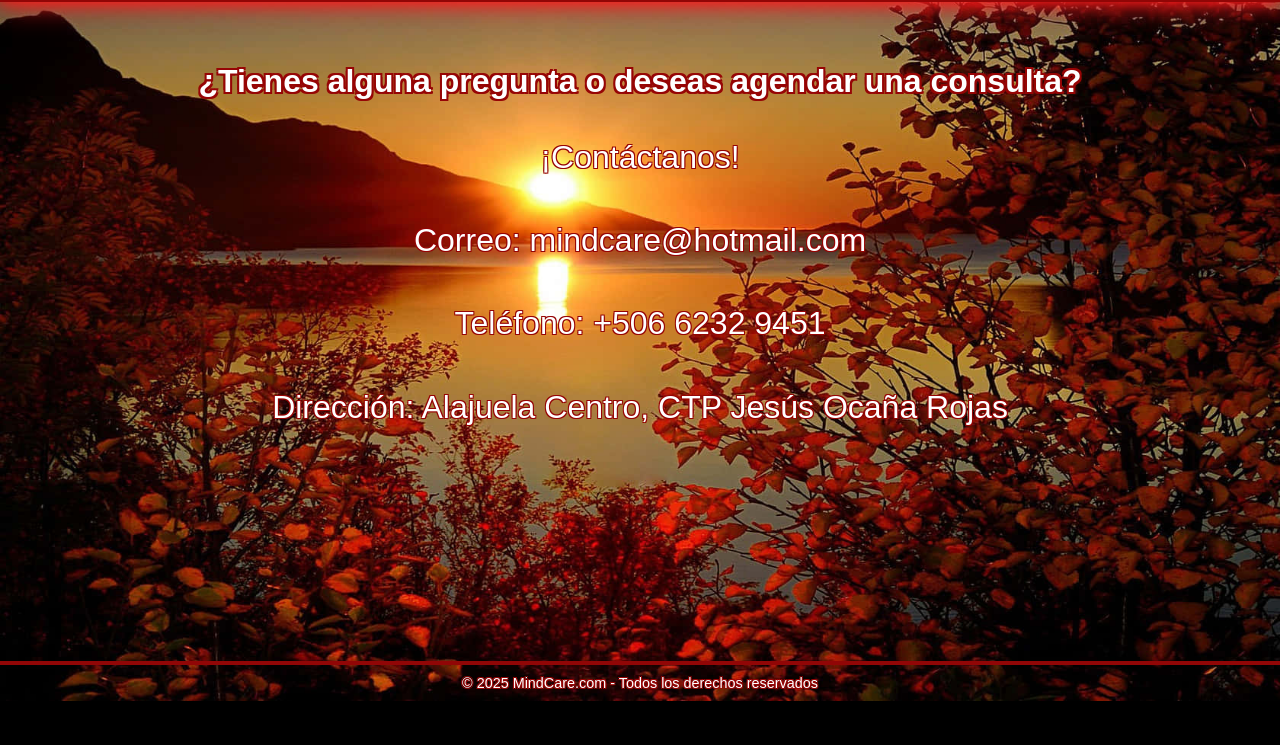
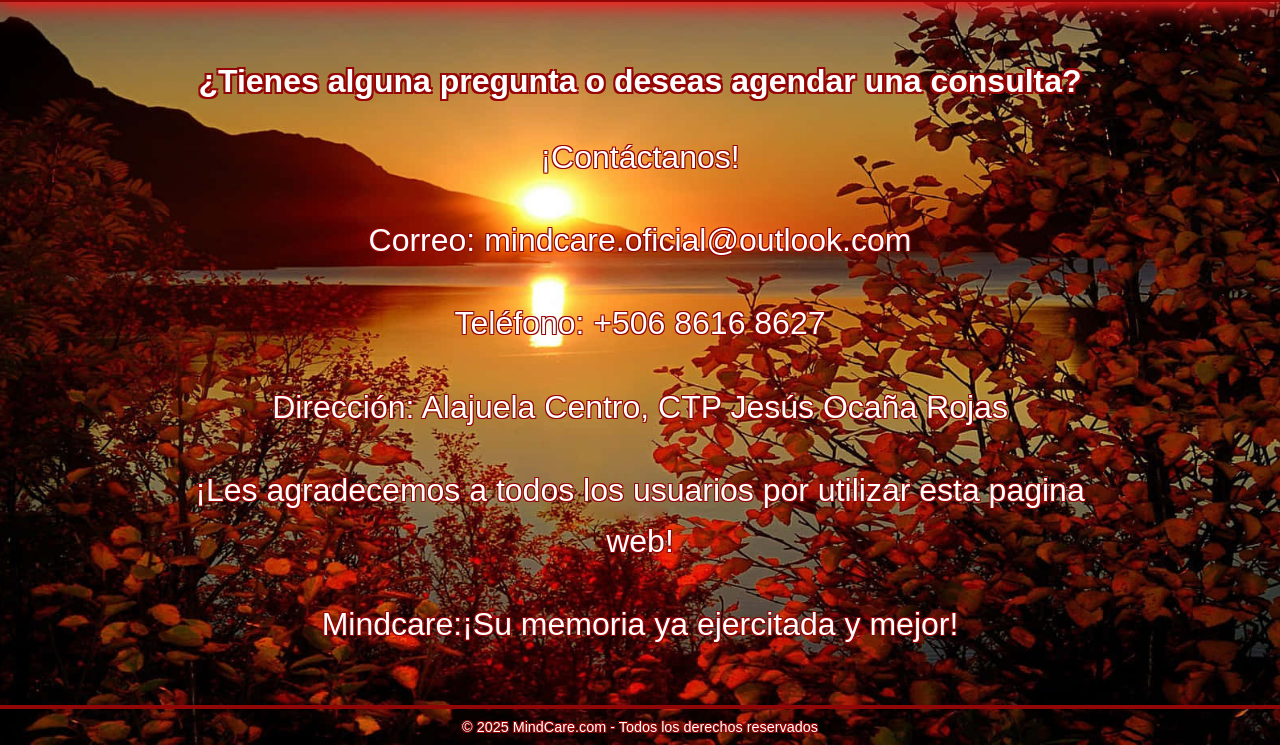
Before and after one commit to KEILY85734/Mindcare-1.0, a plain HTML site: page contactos.html in a window 1280 px wide. Shown: the part 99-844 px from the top of the page. Before the commit the page ends 800 px from the top, so only its background shows below. Drawn offline with Linux system fonts and the light colour scheme.

Commit message:
Update contactos.html

```diff
--- a/contactos.html
+++ b/contactos.html
@@ -25,9 +25,11 @@
   <main class="main-consultas">
   <h1>¿Tienes alguna pregunta o deseas agendar una consulta?</h1>
   <p>¡Contáctanos!</p>
-  <p>Correo: mindcare@hotmail.com</p>
-  <p>Teléfono: +506 6232 9451</p>
+  <p>Correo: mindcare.oficial@outlook.com</p>
+  <p>Teléfono: +506 8616 8627</p>
   <p>Dirección: Alajuela Centro, CTP Jesús Ocaña Rojas</p>
+  <p>¡Les agradecemos a todos los usuarios por utilizar esta pagina web!</p>
+  <p>Mindcare:¡Su memoria ya ejercitada y mejor!</p>
 </main>
 
 
```
